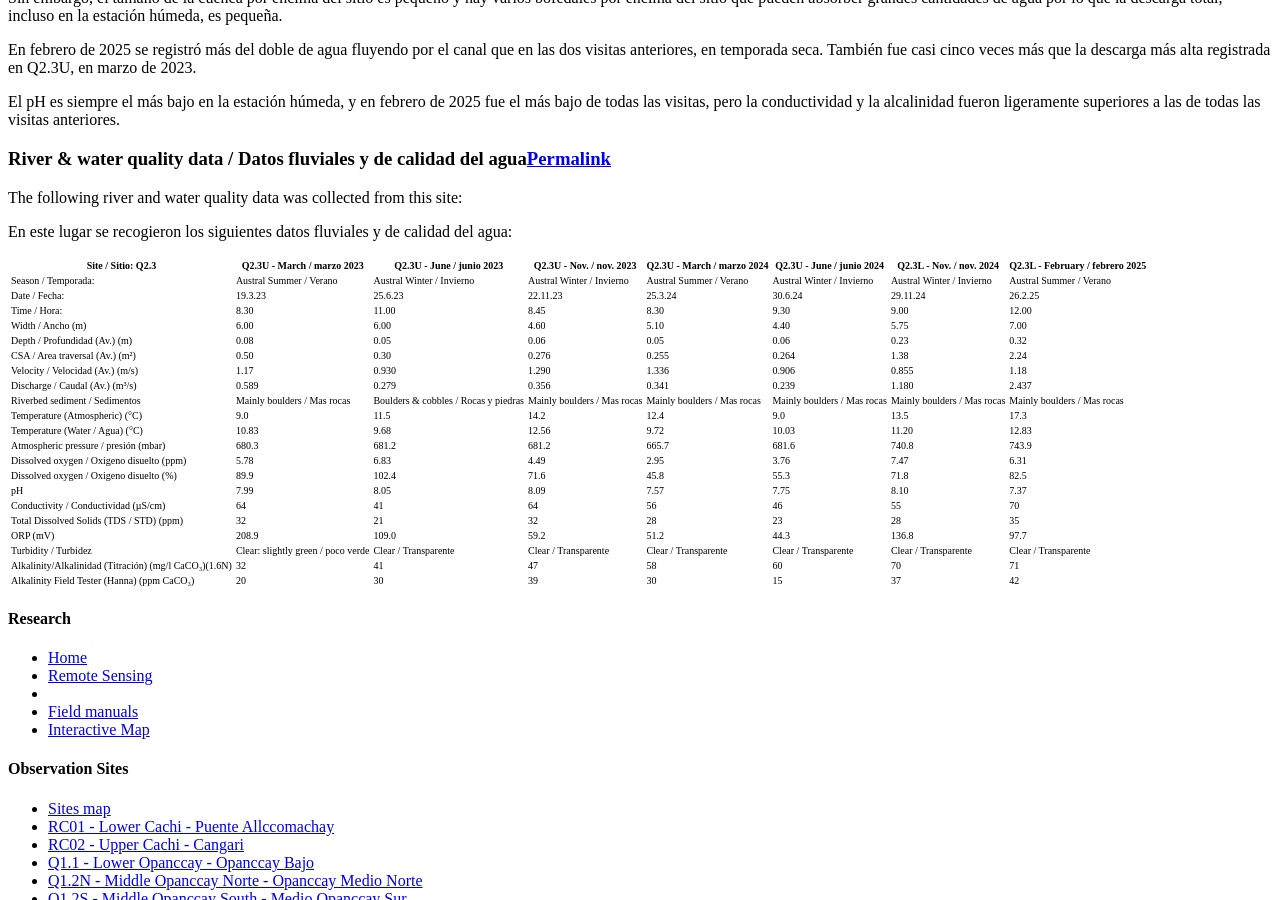
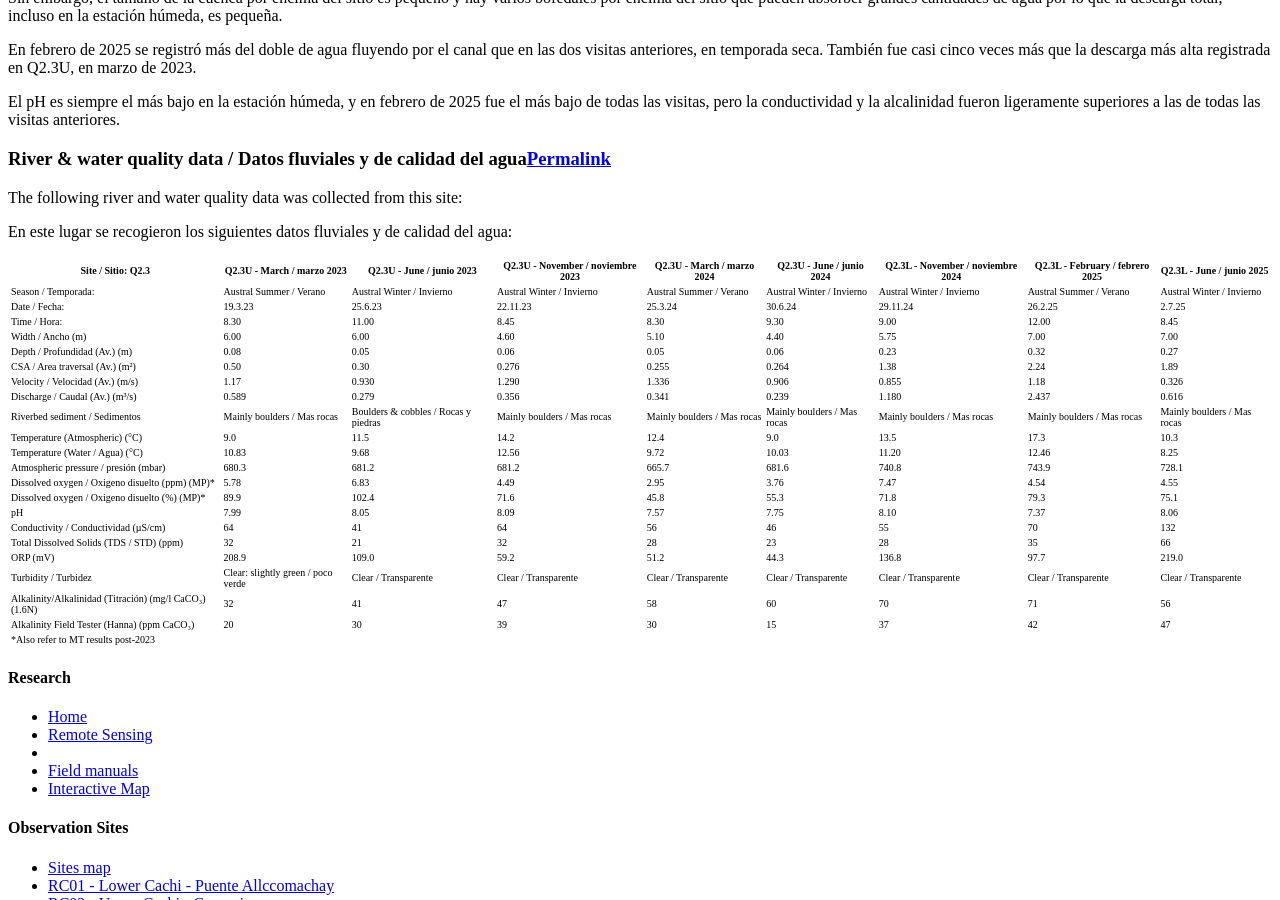
Before and after one commit to HVLepage/cavep-unah, a Jekyll site: the page built from _docs/site-network/Q2_3.md, in a window 1280 px wide and 900 px high, scrolled down 4054 px. Built offline with Jekyll 4.4.1, drawn with Linux system fonts in a browser that asks for light colours; comment, search, counter and statistics services are not loaded.

Commit message:
Update Q2_3.md

```diff
--- a/_docs/site-network/Q2_3.md
+++ b/_docs/site-network/Q2_3.md
@@ -93,26 +93,27 @@ The following river and water quality data was collected from this site:
 
 En este lugar se recogieron los siguientes datos fluviales y de calidad del agua:
 
-|     Site / Sitio: Q2.3                                         |     Q2.3U - March / marzo 2023             |     Q2.3U - June / junio 2023                  |     Q2.3U - Nov. / nov. 2023    |      Q2.3U - March / marzo 2024     |     Q2.3U - June / junio 2024       |     Q2.3L - Nov. / nov. 2024    |     Q2.3L - February / febrero 2025    |
-|----------------------------------------------------------------|--------------------------------------------|------------------------------------------------|------------------------------------------|-------------------------------------|-------------------------------------|------------------------------------------|----------------------------------------|
-|     Season / Temporada:                                        |     Austral Summer / Verano                |     Austral Winter / Invierno                  |     Austral Winter / Invierno            |     Austral Summer / Verano         |     Austral Winter / Invierno       |     Austral Winter / Invierno            |     Austral Summer / Verano            |
-|     Date / Fecha:                                              |     19.3.23                                |     25.6.23                                    |     22.11.23                             |               25.3.24               |     30.6.24                         |     29.11.24                             |     26.2.25                            |
-|     Time / Hora:                                               |     8.30                                   |     11.00                                      |     8.45                                 |     8.30                            |     9.30                            |     9.00                                 |     12.00                              |
-|     Width / Ancho (m)                                          |     6.00                                   |     6.00                                       |     4.60                                 |     5.10                            |     4.40                            |     5.75                                 |     7.00                               |
-|     Depth / Profundidad (Av.) (m)                              |     0.08                                   |     0.05                                       |     0.06                                 |     0.05                            |     0.06                            |     0.23                                 |     0.32                               |
-|     CSA / Area traversal (Av.) (m²)                            |     0.50                                   |     0.30                                       |     0.276                                |     0.255                           |     0.264                           |     1.38                                 |     2.24                               |
-|     Velocity / Velocidad    (Av.) (m/s)                        |     1.17                                   |     0.930                                      |     1.290                                |     1.336                           |     0.906                           |     0.855                                |     1.18                               |
-|     Discharge / Caudal (Av.) (m³/s)                            |     0.589                                  |     0.279                                      |     0.356                                |     0.341                           |     0.239                           |     1.180                                |     2.437                              |
-|     Riverbed sediment / Sedimentos                             |     Mainly boulders / Mas  rocas           |     Boulders & cobbles  / Rocas y   piedras    |     Mainly boulders / Mas  rocas         |     Mainly boulders / Mas  rocas    |     Mainly boulders / Mas  rocas    |     Mainly boulders / Mas  rocas         |     Mainly boulders / Mas  rocas       |
-|     Temperature (Atmospheric) (°C)                             |     9.0                                    |     11.5                                       |     14.2                                 |     12.4                            |     9.0                             |     13.5                                 |     17.3                               |
-|     Temperature (Water / Agua) (°C)                            |     10.83                                  |     9.68                                       |     12.56                                |     9.72                            |     10.03                           |     11.20                                |     12.83                              |
-|     Atmospheric pressure / presión (mbar)                      |     680.3                                  |     681.2                                      |     681.2                                |     665.7                           |     681.6                           |     740.8                                |     743.9                              |
-|     Dissolved oxygen /   Oxigeno disuelto (ppm)                |     5.78                                   |     6.83                                       |     4.49                                 |     2.95                            |     3.76                            |     7.47                                 |     6.31                               |
-|     Dissolved oxygen / Oxigeno disuelto (%)                    |     89.9                                   |     102.4                                      |     71.6                                 |     45.8                            |     55.3                            |     71.8                                 |     82.5                               |
-|     pH                                                         |     7.99                                   |     8.05                                       |     8.09                                 |     7.57                            |     7.75                            |     8.10                                 |     7.37                               |
-|     Conductivity / Conductividad (µS/cm)                       |     64                                     |     41                                         |     64                                   |     56                              |     46                              |     55                                   |     70                                 |
-|     Total Dissolved Solids (TDS / STD)  (ppm)                  |     32                                     |     21                                         |     32                                   |     28                              |     23                              |     28                                   |     35                                 |
-|     ORP (mV)                                                   |     208.9                                  |     109.0                                      |     59.2                                 |     51.2                            |     44.3                            |     136.8                                |     97.7                               |
-|     Turbidity / Turbidez                                       |     Clear: slightly green / poco verde     |     Clear / Transparente                       |     Clear / Transparente                 |     Clear / Transparente            |     Clear / Transparente            |     Clear / Transparente                 |     Clear / Transparente               |
-|     Alkalinity/Alkalinidad   (Titración) (mg/l CaCO₃)(1.6N)    |     32                                     |     41                                         |     47                                   |     58                              |     60                              |     70                                   |     71                                 |
-|     Alkalinity Field Tester (Hanna) (ppm CaCO₃)                |     20                                     |     30                                         |     39                                   |     30                              |     15                              |     37                                   |     42                                 |
+|     Site / Sitio: Q2.3                                       |     Q2.3U   - March / marzo 2023             |     Q2.3U   - June / junio 2023                |     Q2.3U   - November / noviembre 2023    |      Q2.3U - March / marzo 2024       |     Q2.3U   - June / junio 2024       |     Q2.3L   - November / noviembre 2024    |     Q2.3L   - February / febrero 2025    |     Q2.3L   - June / junio 2025       |
+|--------------------------------------------------------------|----------------------------------------------|------------------------------------------------|--------------------------------------------|---------------------------------------|---------------------------------------|--------------------------------------------|------------------------------------------|---------------------------------------|
+|     Season   / Temporada:                                    |     Austral   Summer / Verano                |     Austral   Winter / Invierno                |     Austral   Winter / Invierno            |     Austral   Summer / Verano         |     Austral   Winter / Invierno       |     Austral   Winter / Invierno            |     Austral   Summer / Verano            |     Austral   Winter / Invierno       |
+|     Date   / Fecha:                                          |     19.3.23                                  |     25.6.23                                    |     22.11.23                               |               25.3.24                 |     30.6.24                           |     29.11.24                               |     26.2.25                              |     2.7.25                            |
+|     Time   / Hora:                                           |     8.30                                     |     11.00                                      |     8.45                                   |     8.30                              |     9.30                              |     9.00                                   |     12.00                                |     8.45                              |
+|     Width / Ancho (m)                                        |     6.00                                     |     6.00                                       |     4.60                                   |     5.10                              |     4.40                              |     5.75                                   |     7.00                                 |     7.00                              |
+|     Depth / Profundidad (Av.) (m)                            |     0.08                                     |     0.05                                       |     0.06                                   |     0.05                              |     0.06                              |     0.23                                   |     0.32                                 |     0.27                              |
+|     CSA / Area traversal (Av.) (m²)                          |     0.50                                     |     0.30                                       |     0.276                                  |     0.255                             |     0.264                             |     1.38                                   |     2.24                                 |     1.89                              |
+|     Velocity / Velocidad  (Av.) (m/s)                        |     1.17                                     |     0.930                                      |     1.290                                  |     1.336                             |     0.906                             |     0.855                                  |     1.18                                 |     0.326                             |
+|     Discharge / Caudal (Av.) (m³/s)                          |     0.589                                    |     0.279                                      |     0.356                                  |     0.341                             |     0.239                             |     1.180                                  |     2.437                                |     0.616                             |
+|     Riverbed sediment / Sedimentos                           |     Mainly boulders / Mas    rocas           |     Boulders & cobbles    / Rocas y piedras    |     Mainly boulders / Mas    rocas         |     Mainly boulders / Mas    rocas    |     Mainly boulders / Mas    rocas    |     Mainly boulders / Mas    rocas         |     Mainly boulders / Mas    rocas       |     Mainly boulders / Mas    rocas    |
+|     Temperature (Atmospheric) (°C)                           |     9.0                                      |     11.5                                       |     14.2                                   |     12.4                              |     9.0                               |     13.5                                   |     17.3                                 |     10.3                              |
+|     Temperature (Water / Agua) (°C)                          |     10.83                                    |     9.68                                       |     12.56                                  |     9.72                              |     10.03                             |     11.20                                  |     12.46                                |     8.25                              |
+|     Atmospheric pressure / presión   (mbar)                  |     680.3                                    |     681.2                                      |     681.2                                  |     665.7                             |     681.6                             |     740.8                                  |     743.9                                |     728.1                             |
+|     Dissolved oxygen / Oxigeno disuelto (ppm) (MP)*          |     5.78                                     |     6.83                                       |     4.49                                   |     2.95                              |     3.76                              |     7.47                                   |     4.54                                 |     4.55                              |
+|     Dissolved oxygen / Oxigeno disuelto (%) (MP)*            |     89.9                                     |     102.4                                      |     71.6                                   |     45.8                              |     55.3                              |     71.8                                   |     79.3                                 |     75.1                              |
+|     pH                                                       |     7.99                                     |     8.05                                       |     8.09                                   |     7.57                              |     7.75                              |     8.10                                   |     7.37                                 |     8.06                              |
+|     Conductivity / Conductividad (µS/cm)                     |     64                                       |     41                                         |     64                                     |     56                                |     46                                |     55                                     |     70                                   |     132                               |
+|     Total Dissolved Solids (TDS /   STD)  (ppm)              |     32                                       |     21                                         |     32                                     |     28                                |     23                                |     28                                     |     35                                   |     66                                |
+|     ORP (mV)                                                 |     208.9                                    |     109.0                                      |     59.2                                   |     51.2                              |     44.3                              |     136.8                                  |     97.7                                 |     219.0                             |
+|     Turbidity / Turbidez                                     |     Clear:   slightly green / poco verde     |     Clear   / Transparente                     |     Clear   / Transparente                 |     Clear   / Transparente            |     Clear   / Transparente            |     Clear   / Transparente                 |     Clear   / Transparente               |     Clear   / Transparente            |
+|     Alkalinity/Alkalinidad (Titración) (mg/l CaCO₃)(1.6N)    |     32                                       |     41                                         |     47                                     |     58                                |     60                                |     70                                     |     71                                   |     56                                |
+|     Alkalinity Field Tester (Hanna) (ppm   CaCO₃)            |     20                                       |     30                                         |     39                                     |     30                                |     15                                |     37                                     |     42                                   |     47                                |
+|     *Also refer to   MT results post-2023                    |                                              |                                                |                                            |                                       |                                       |                                            |                                          |                                       |
```
